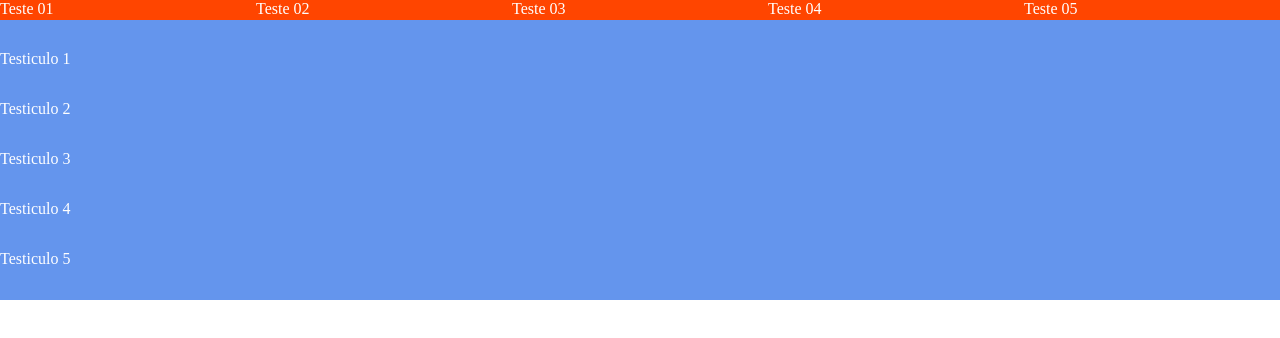
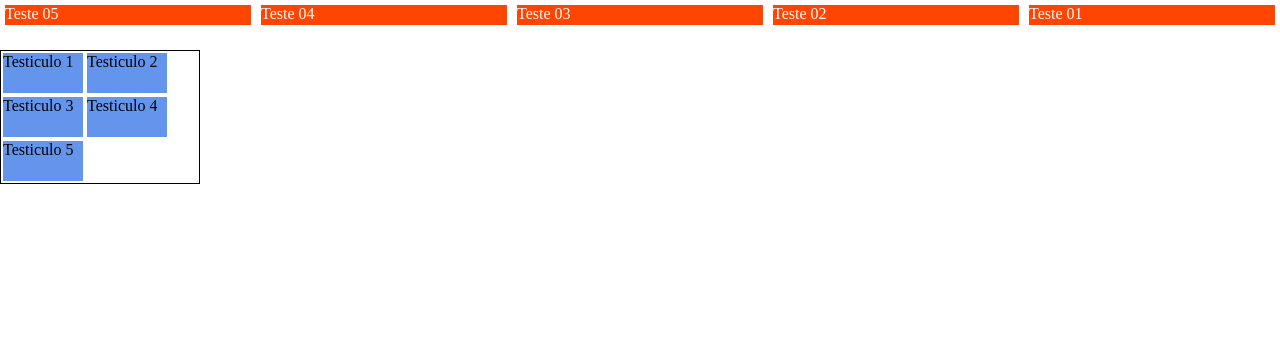
Before and after one commit to Yuutsuy/flex, a plain HTML site: page index.html in a window 1280 px wide. Drawn offline with Linux system fonts and the light colour scheme.

Commit message:
adicionado/modificado container2

```diff
--- a/assets/CSS/divs.css
+++ b/assets/CSS/divs.css
@@ -1,17 +1,34 @@
-.container {
+.container1 {
     display:flex;
+    flex-direction:row-reverse;
 }
 
-.container div {
+.container1 div {
     width:300px;
     height:20px;
     background-color:orangered;
     color:white;
+    margin:5px;
+}
+
+.container2 {
+    display:flex;
+    flex-flow: row wrap;
+    border: 1px solid black;
+    width:200px;
+    height:auto;
+}
+
+.container2 div {
+    background-color:cornflowerblue;
+    color:black;
+    width:80px;
+    height:40px;
+    margin:2px;
 }
 
 div {
     width: 100%;
     height:50px;
-    background-color:cornflowerblue;
     color:white;
 }
--- a/index.html
+++ b/index.html
@@ -8,7 +8,7 @@
     </head>
     <body>
 
-        <div class="container">
+        <div class="container1">
             <div>Teste 01</div>
             <div>Teste 02</div>
             <div>Teste 03</div>
@@ -16,7 +16,7 @@
             <div>Teste 05</div>
         </div>
 
-        <div>
+        <div class="container2">
             <div>Testiculo 1</div>
             <div>Testiculo 2</div>
             <div>Testiculo 3</div>
```
